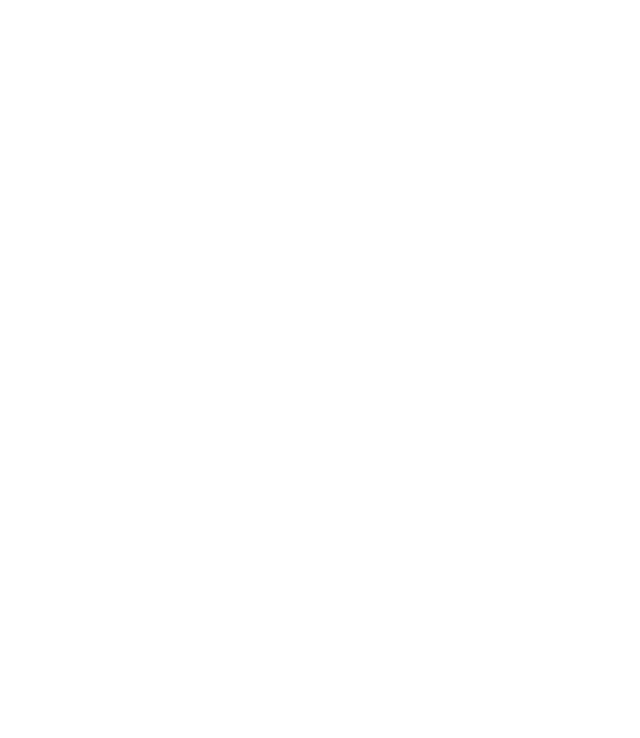
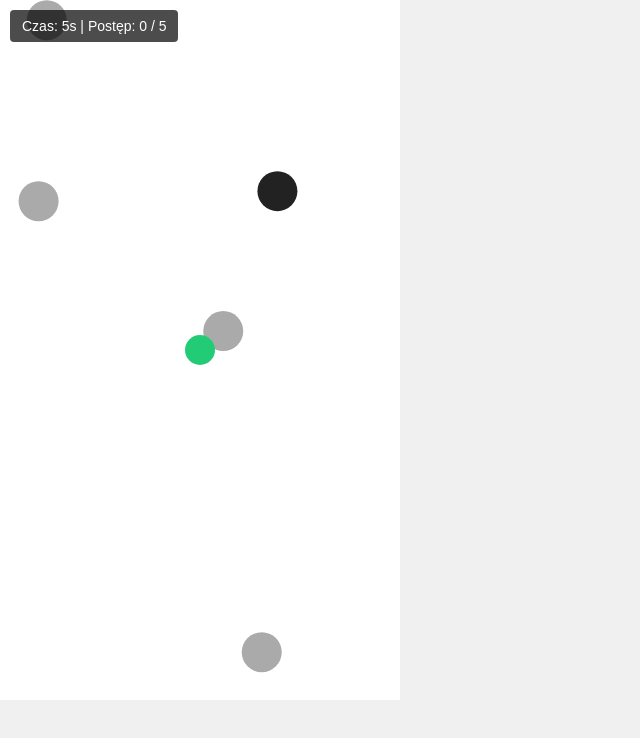
Before and after one commit to biQte/lab-programowanie-w-javascript, a plain HTML site: page Lab 7 - ball in the hole/index.html in a window 1280 px wide. Shown: the whole page, without its empty margins (0-640 px from the left). Drawn offline with Linux system fonts and the light colour scheme.

Commit message:
Seventh task

```diff
--- a/Lab 7 - ball in the hole/index.html
+++ b/Lab 7 - ball in the hole/index.html
@@ -3,9 +3,13 @@
 <head>
     <meta charset="UTF-8">
     <meta name="viewport" content="width=device-width, initial-scale=1.0">
-    <title>Document</title>
+    <title>Ball in da hall</title>
+    <link rel="stylesheet" href="style.css">
 </head>
 <body>
+    <div id="stats">Czas: 0s | Wynik: 0</div>
+    <canvas id="gameCanvas" width="400" height="700"></canvas>
+
     <script src="index.js"></script>
 </body>
 </html>
--- a/Lab 7 - ball in the hole/index.js
+++ b/Lab 7 - ball in the hole/index.js
@@ -1,20 +1,139 @@
-let counter = 0
-let lastTime = Date.now()
-window.addEventListener('deviceorientation', onDeviceMove)
+const canvas = document.getElementById('gameCanvas');
+const ctx = canvas.getContext('2d');
+const stats = document.getElementById('stats');
 
-function onDeviceMove(event) {
-    console.log(event)
+let beta = 0;
+let gamma = 0;
+
+let ball = { x: 200, y: 350, r: 15, vx: 0, vy: 0 };
+
+const holeCount = 5;
+let holes = [];
+let currentHole = 0;
+let startTime = null;
+let finished = false;
+
+function getRandomHole(xRange, yRange, excludeList = []) {
+  let newHole;
+  do {
+    newHole = {
+      x: Math.random() * (xRange[1] - xRange[0]) + xRange[0],
+      y: Math.random() * (yRange[1] - yRange[0]) + yRange[0],
+      r: 20,
+      type: Math.random() < 0.3 ? (Math.random() < 0.5 ? 'teleport' : 'moving') : 'normal',
+      vx: 0,
+      vy: 0
+    };
+  } while (excludeList.some(h => Math.hypot(h.x - newHole.x, h.y - newHole.y) < 80));
+  if (newHole.type === 'moving') {
+    newHole.vx = (Math.random() * 2 - 1) * 0.5;
+    newHole.vy = (Math.random() * 2 - 1) * 0.5;
+  }
+  return newHole;
 }
 
-function animate() {
-    counter++
-    if (counter % 100 === 0) {
-        const time = Date.now()
-        const interval = time - lastTime
-        console.log(`Render 100 klatek trwał: ${interval} [${1000 / (interval / 100)}fps]`)
-        lastTime = time
-    }
-    requestAnimationFrame(animate)
+function setupHoles() {
+  holes = [];
+  for (let i = 0; i < holeCount; i++) {
+    holes.push(getRandomHole([20, 380], [20, 680], holes));
+  }
 }
 
-requestAnimationFrame(animate)
+function updateBall() {
+  ball.vx += gamma * 0.05;
+  ball.vy += beta * 0.05;
+  ball.x += ball.vx;
+  ball.y += ball.vy;
+  ball.vx *= 0.98;
+  ball.vy *= 0.98;
+
+  if (ball.x < ball.r) { ball.x = ball.r; ball.vx *= -0.5; }
+  if (ball.x > canvas.width - ball.r) { ball.x = canvas.width - ball.r; ball.vx *= -0.5; }
+  if (ball.y < ball.r) { ball.y = ball.r; ball.vy *= -0.5; }
+  if (ball.y > canvas.height - ball.r) { ball.y = canvas.height - ball.r; ball.vy *= -0.5; }
+}
+
+function updateHoles() {
+  holes.forEach(hole => {
+    if (hole.type === 'moving') {
+      hole.x += hole.vx;
+      hole.y += hole.vy;
+      if (hole.x < 20 || hole.x > 380) hole.vx *= -1;
+      if (hole.y < 20 || hole.y > 680) hole.vy *= -1;
+    }
+  });
+}
+
+function checkCollision() {
+  const hole = holes[currentHole];
+  const dx = ball.x - hole.x;
+  const dy = ball.y - hole.y;
+  const dist = Math.sqrt(dx * dx + dy * dy);
+
+  if (dist < ball.r + hole.r) {
+    if (hole.type === 'teleport') {
+      const target = holes.find((h, i) => i !== currentHole && h.type !== 'teleport');
+      if (target) {
+        ball.x = target.x;
+        ball.y = target.y;
+      }
+    } else {
+      currentHole++;
+      if (currentHole >= holes.length) {
+        finished = true;
+        alert("Koniec! Czas: " + Math.floor((Date.now() - startTime) / 1000) + "s");
+      } else {
+        ball.x = 200;
+        ball.y = 350;
+        ball.vx = 0;
+        ball.vy = 0;
+      }
+    }
+  }
+}
+
+function draw() {
+  ctx.clearRect(0, 0, canvas.width, canvas.height);
+
+  holes.forEach((hole, index) => {
+    ctx.beginPath();
+    ctx.arc(hole.x, hole.y, hole.r, 0, Math.PI * 2);
+    ctx.fillStyle =
+      index === currentHole ? '#222' :
+      hole.type === 'teleport' ? '#888' :
+      hole.type === 'moving' ? '#f00' : '#aaa';
+    ctx.fill();
+  });
+
+  ctx.beginPath();
+  ctx.arc(ball.x, ball.y, ball.r, 0, Math.PI * 2);
+  ctx.fillStyle = '#2c7';
+  ctx.fill();
+}
+
+function updateStats() {
+  if (!finished) {
+    const elapsed = Math.floor((Date.now() - startTime) / 1000);
+    stats.textContent = `Czas: ${elapsed}s | Postęp: ${currentHole} / ${holeCount}`;
+  }
+}
+
+function loop() {
+  if (!finished) {
+    updateBall();
+    updateHoles();
+    checkCollision();
+    draw();
+    updateStats();
+    requestAnimationFrame(loop);
+  }
+}
+
+window.addEventListener('deviceorientation', (e) => {
+  beta = e.beta || 0;
+  gamma = e.gamma || 0;
+});
+
+setupHoles();
+startTime = Date.now();
+requestAnimationFrame(loop);
--- /dev/null
+++ b/Lab 7 - ball in the hole/style.css
@@ -0,0 +1,24 @@
+html, body {
+    margin: 0;
+    padding: 0;
+    overflow: hidden;
+    height: 100%;
+    background: #f0f0f0;
+    font-family: sans-serif;
+}
+
+canvas {
+    display: block;
+    background: #ffffff;
+}
+
+#stats {
+    position: absolute;
+    top: 10px;
+    left: 10px;
+    background: rgba(0,0,0,0.7);
+    color: white;
+    padding: 8px 12px;
+    font-size: 14px;
+    border-radius: 4px;
+}
```
